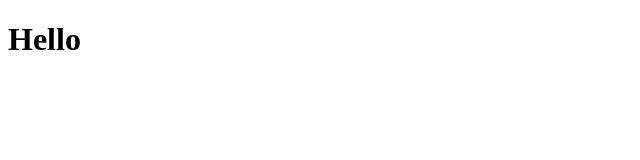
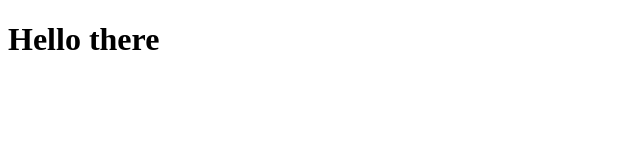
Before and after one commit to feliven/react-flashcard-quiz-coding2go, a React (Vite) app: page / in a window 1280 px wide. Shown: the top 160 px of the page, without its empty margins (0-640 px from the left). Built offline with nearby package versions, Linux system fonts and the light colour scheme.

Commit message:
implementa App() e StrictMode

```diff
--- a/src/main.tsx
+++ b/src/main.tsx
@@ -1,10 +1,18 @@
-// import React from "react";
+import React from "react";
 import ReactDOM from "react-dom/client";
 
 const rootEl = document.getElementById("root");
-const html = <h1>Hello</h1>;
+const html = <h1>Hello there</h1>;
 
 if (rootEl) {
   const root = ReactDOM.createRoot(rootEl);
-  root.render(html);
+  root.render(
+    <React.StrictMode>
+      <App />
+    </React.StrictMode>,
+  );
 }
+
+function App() {
+  return html;
+}
```
